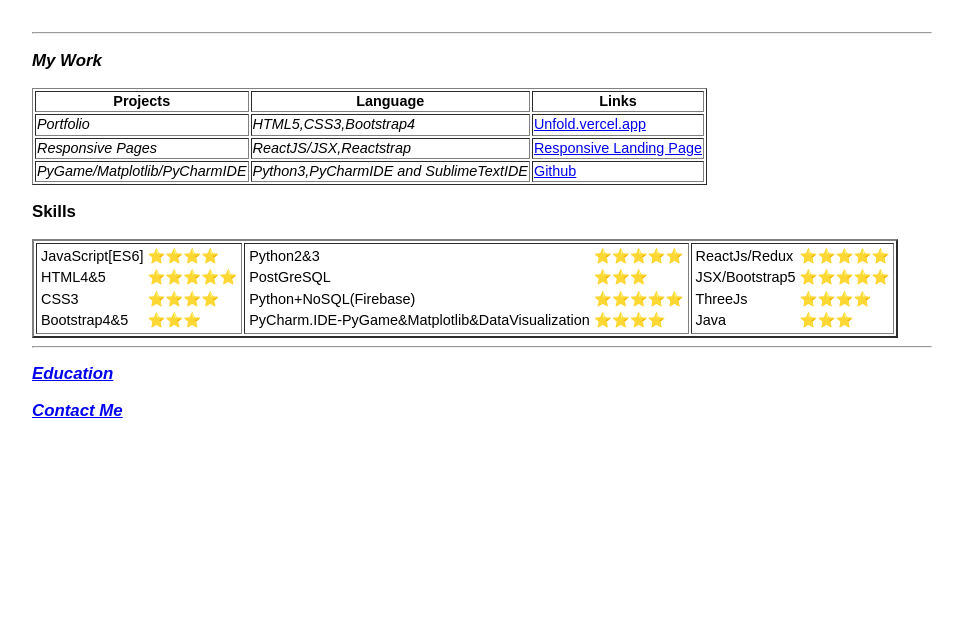
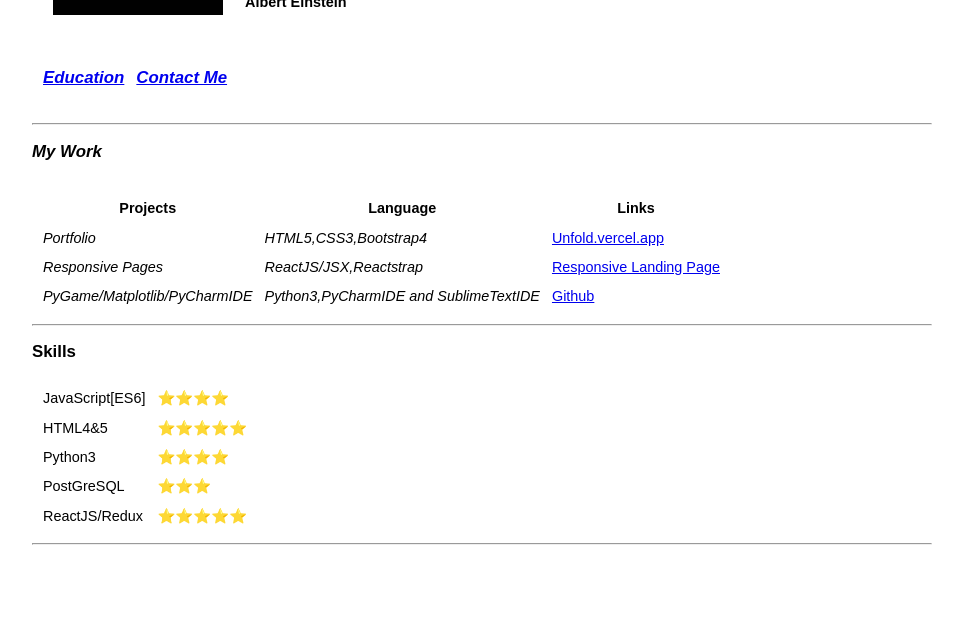
Before and after one commit to ConradMar3/WebDevelopment2022.Udemy, a plain HTML site: page Web Development/HTML Personal Site/index.html in a window 1280 px wide. Shown: the part 176-800 px from the top of the page, without its empty margins (158-1121 px from the left). Drawn offline with Linux system fonts and the light colour scheme; files that its build step writes are made by us from their sources.

Commit message:
2022/06/17

```diff
--- a/Web Development/HTML Personal Site/index.html
+++ b/Web Development/HTML Personal Site/index.html
@@ -11,7 +11,7 @@
 <body>
   <table cellspacing="20px">
     <tr>
-      <td><img class="center" src="./assets/Profile.jpg" alt="" height="150" width="150" /></td>
+      <td><img class="center" src="./assets/smoke1.jpg" alt="" height="170" width="170" /></td>
       <td>
         <div class="body">
           <h1>Conrad Maré</h1>
@@ -26,12 +26,27 @@
       </td>
     </tr>
   </table>
+  <table cellspacing="10px">
+    <td>
+      <h3>
+        <i><a href="education.html">Education</a></i>
+      </h3>
+    </td>
+
+    <td>
+      <h3>
+        <i><a href="contact.html">Contact Me</a></i>
+      </h3>
+    </td>
+  </table>
   <hr />
+  <table cellspacing="10px">
+    <thead>
+      <tr>
         <h3>
           <i><strong>My Work</strong></i>
         </h3>
-  <table border="1px">
-    <thead>
+      </tr>
       <tr>
         <th>Projects</th>
         <th>Language</th>
@@ -62,12 +77,9 @@
       </tr>
     </tbody>
   </table>
+  <hr />
   <h3>Skills</h3>
-
-  <table border="2px">
-    <tr>
-      <td>
-        <table>
+  <table cellspacing="10px">
     <tr>
       <td>JavaScript[ES6]</td>
       <td>⭐⭐⭐⭐</td>
@@ -77,65 +89,20 @@
       <td>⭐⭐⭐⭐⭐</td>
     </tr>
     <tr>
-            <td>CSS3</td>
+      <td>Python3</td>
       <td>⭐⭐⭐⭐</td>
-          </tr>
-          <tr>
-            <td>Bootstrap4&5</td>
-            <td>⭐⭐⭐</td>
-          </tr>
-        </table>
-      </td>
-      <td>
-        <table>
-          <tr>
-            <td>Python2&3</td>
-            <td>⭐⭐⭐⭐⭐</td>
     </tr>
     <tr>
       <td>PostGreSQL</td>
       <td>⭐⭐⭐</td>
     </tr>
     <tr>
-            <td>Python+NoSQL(Firebase)</td>
+      <td>ReactJS/Redux</td>
       <td>⭐⭐⭐⭐⭐</td>
     </tr>
-          <tr>
-            <td>PyCharm.IDE-PyGame&Matplotlib&DataVisualization</td>
-            <td>⭐⭐⭐⭐</td>
-          </tr>
   </table>
-      </td>
-      <td>
-        <table>
-          <tr>
-            <td>ReactJs/Redux</td>
-            <td>⭐⭐⭐⭐⭐</td>
-          </tr>
-          <tr>
-            <td>JSX/Bootstrap5</td>
-            <td>⭐⭐⭐⭐⭐</td>
-          </tr>
-          <tr>
-            <td>ThreeJs</td>
-            <td>⭐⭐⭐⭐</td>
-          </tr>
-          <tr>
-            <td>Java</td>
-            <td>⭐⭐⭐</td>
-          </tr>
-        </table>
-      </td>
-    </tr>
-  </table>
-  <hr>
+  <hr />
 
-  <h3>
-    <i><a href="Education.html">Education</a></i>
-  </h3>
-  <h3>
-    <i><a href="contact.html">Contact Me</a></i>
-  </h3>
 </body>
 
 </html>
```
Also changed, not shown: Web Development/HTML Personal Site/contact.html (+18 -3 lines). Lines whose indentation alone changed are shown as unchanged.
